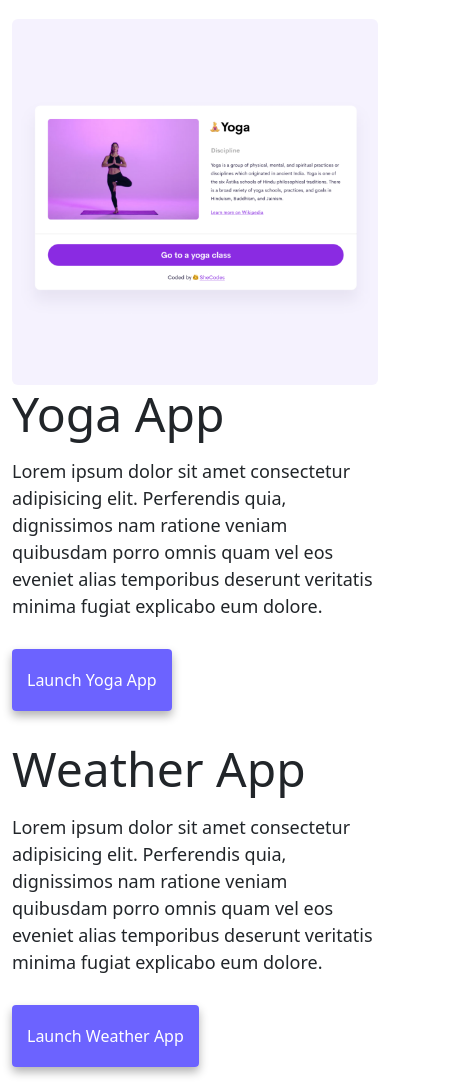
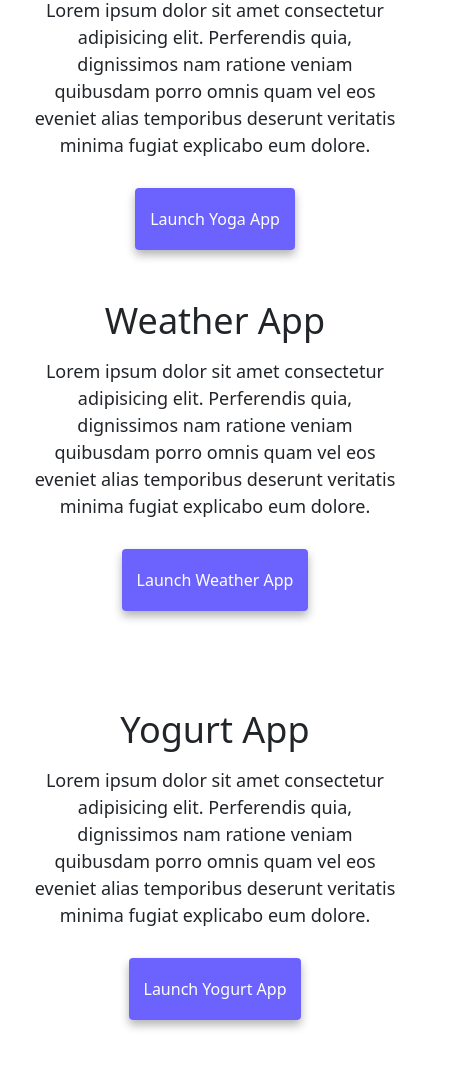
Before and after one commit to K-Bureechai/kwanta-multiple-site, a plain HTML site: page index.html in a window 390 px wide. Shown: the part 621-1711 px from the top of the page, 460 px wide, since content can reach past the window. After the commit the page ends 1682 px from the top, so only its background shows below. Drawn offline with nearby package versions, Linux system fonts and the light colour scheme.

Commit message:
try text align

```diff
--- a/index.html
+++ b/index.html
@@ -37,6 +37,7 @@
             </div>
         </div>
     </nav>
+    <div class="introduction">
         <h2>👋 Hi I am</h2>
         <h1 class="ps-2 pe-2">Kwanta Bureechai</h1>
         <h3>🇹🇭 Front-end developer, based in Bangkok</h3>
@@ -44,14 +45,15 @@
             <a href="about.html#contact" class="contact-link">Contact me</a>
             <a href="about.html" class="about-link">About me</a>
         </div>
+    </div>
     <div class="container">
         <div class="row">
             <div class="col-md-6">
                 <img src="images/yoga.png" class="img-fluid rounded" />
             </div>
             <div class="col-md-6">
-                <h2 class="mb-3 text-start">Yoga App</h2>
-                <p class="text-start">
+                <h2 class="mb-3">Yoga App</h2>
+                <p>
                     Lorem ipsum dolor sit amet consectetur adipisicing elit. Perferendis
                     quia, dignissimos nam ratione veniam quibusdam porro omnis quam vel
                     eos eveniet alias temporibus deserunt veritatis minima fugiat
@@ -66,8 +68,9 @@
     <div class="container mt-5">
         <div class="row">
             <div class="col-md-6">
-                <h2 class="mb-3 text-start">Weather App</h2>
-                <p class="text-start">
+
+                <h2 class="mb-3">Weather App</h2>
+                <p>
                     Lorem ipsum dolor sit amet consectetur adipisicing elit. Perferendis
                     quia, dignissimos nam ratione veniam quibusdam porro omnis quam vel
                     eos eveniet alias temporibus deserunt veritatis minima fugiat
@@ -76,6 +79,7 @@
                 <div class="mt-5 mb-5">
                     <a href="#" class="primary-link">Launch Weather App </a>
                 </div>
+
             </div>
             <div class="col-md-6">
                 <img src="images/weather.png" class="img-fluid rounded" />
@@ -88,8 +92,8 @@
                 <img src="images/yogurt.png" class="img-fluid rounded" />
             </div>
             <div class="col-md-6">
-                <h2 class="mb-3 text-start">Yogurt App</h2>
-                <p class="text-start">
+                <h2 class="mb-3">Yogurt App</h2>
+                <p>
                     Lorem ipsum dolor sit amet consectetur adipisicing elit. Perferendis
                     quia, dignissimos nam ratione veniam quibusdam porro omnis quam vel
                     eos eveniet alias temporibus deserunt veritatis minima fugiat
--- a/style.css
+++ b/style.css
@@ -9,10 +9,13 @@ body {
     margin-bottom: 60px;
 }
 
+.introduction {
+    text-align: center;
+}
+
 h1,
 h2,
 h3 {
-    text-align: center;
     margin: 0;
 }
 
@@ -33,7 +36,7 @@ p {
     border-radius: 4px;
     font-size: 18px;
     line-height: 1.5;
-    text-align: center;
+
 }
 
 .navigation-links {
@@ -108,3 +111,45 @@ p {
     text-decoration: none;
     box-shadow: var(--box-shadow);
 }
+
+@media (max-width: 576px) {
+    h1 {
+        font-size: 48px;
+        line-height: 1.5;
+    }
+
+    h2 {
+        font-size: 36px;
+        margin-top: 20px;
+    }
+
+    img {
+        display: none;
+    }
+
+    body {
+        text-align: center;
+    }
+
+    p {
+        text-align: center;
+    }
+
+    .container {
+        margin-top: 20px;
+    }
+
+    .container {
+        margin-left: 20px;
+        margin-right: 20px;
+    }
+
+    .primary-link {
+        margin-top: 20px;
+        margin-bottom: 20px;
+    }
+
+    .row-weather-app {
+        margin-top: 50px;
+    }
+}
```
Also changed, not shown: about.html (+1 -1 lines), 2 other files. Lines whose indentation alone changed are shown as unchanged.
